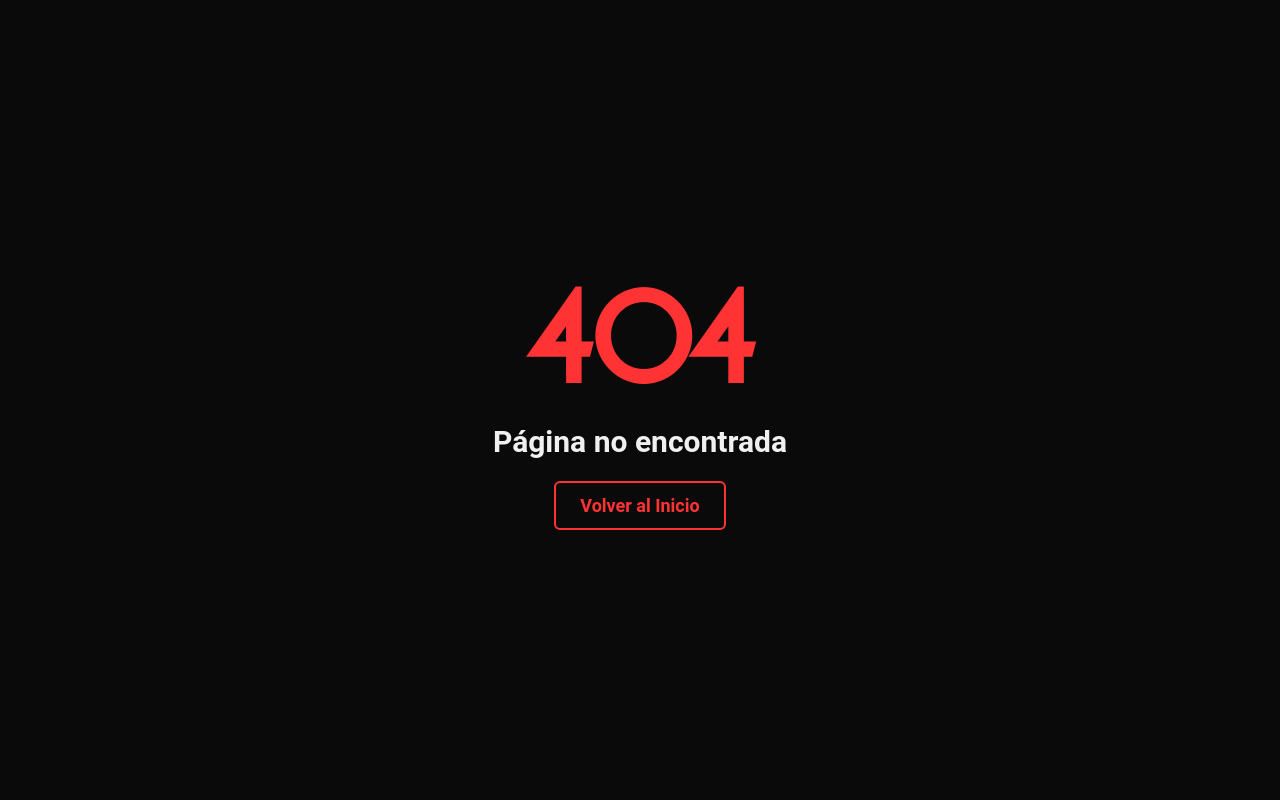
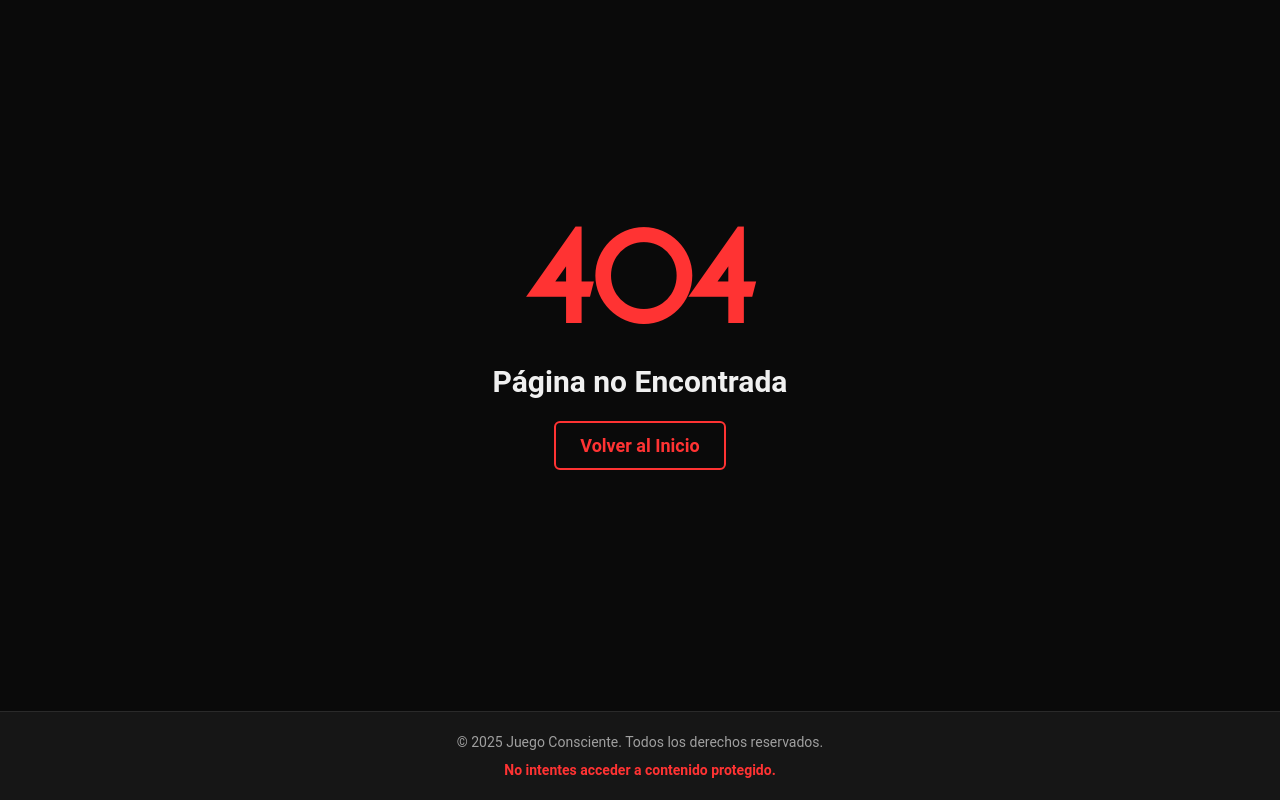
Before and after one commit to POLA-LCS/juego-consciente, a PHP site: page /app/views/errors/404.php in a window 1280 px wide. Run offline with PHP 8.4, Linux system fonts and the light colour scheme; some libraries are stand-ins or nearby versions; some web fonts are replaced.

Commit message:
prompt: Ahora haz que env/.htaccess redirija a error 403, esto es posible? como sería mejor hacerlo? - Hiciste que el footer quede raro, haz que quede abajo del todo y que error 404 también lo tenga y diga algo como "No intentes acceder forzadamente"

```diff
--- a/app/views/dashboard.php
+++ b/app/views/dashboard.php
@@ -14,10 +14,10 @@ if (!defined('ROOT_PATH')) {
     <script src="https://cdn.tailwindcss.com"></script>
     <link rel="stylesheet" href="/ludopatia/public/assets/css/main.css">
 </head>
-<body>
+<body class="flex flex-col min-h-screen">
     <?php include ROOT_PATH . 'app/views/partials/header.php'; ?>
     <?php include ROOT_PATH . 'app/views/partials/sidebar.php'; ?>
-    <?php /* include ROOT_PATH . 'app/views/partials/cheat_sidebar.php'; */ // Descomenta si tienes este archivo ?>
+    <?php /* include ROOT_PATH . 'app/views/partials/cheat_sidebar.php'; */ ?>
 
     <!-- Main Content -->
     <main class="p-6">
--- a/app/views/errors/404.php
+++ b/app/views/errors/404.php
@@ -1,25 +1,34 @@
+<?php
+// ¡IMPORTANTE! Esta página NO debe llamar a protect_page() para evitar bucles de redirección.
+?>
+<?php
+$footer_message = "No intentes acceder a contenido protegido.";
+?>
 <!DOCTYPE html>
 <html lang="es">
 <head>
     <meta charset="UTF-8">
     <meta name="viewport" content="width=device-width, initial-scale=1.0">
-    <title>Página no encontrada - Juego Consciente</title>
+    <title>Acceso Denegado - Juego Consciente</title>
     <script src="https://cdn.tailwindcss.com"></script>
     <link rel="stylesheet" href="/ludopatia/public/assets/css/main.css">
 </head>
-<body class="bg-[var(--color-background)] flex items-center justify-center min-h-screen">
+<body class="bg-[var(--color-background)] flex flex-col min-h-screen">
 
-    <div class="text-center">
+    <div class="text-center flex-1 flex items-center justify-center">
+        <div class="max-w-md">
             <h1 class="text-9xl font-bold text-[var(--color-primary)]" style="font-family: 'Grand Casino', sans-serif;">
                 404
             </h1>
             <p class="text-2xl md:text-3xl font-bold text-[var(--color-text-base)] mt-4 mb-8">
-            Página no encontrada
+                Página no Encontrada
             </p>
             <a href="/ludopatia/" class="btn py-3 px-6 rounded-md font-bold text-lg">
                 Volver al Inicio
             </a>
         </div>
+    </div>
 
+    <?php include ROOT_PATH . 'app/views/partials/footer.php'; ?>
 </body>
 </html>
--- a/app/views/games/blackjack.php
+++ b/app/views/games/blackjack.php
@@ -14,10 +14,10 @@ if (!defined('ROOT_PATH')) {
     <script src="https://cdn.tailwindcss.com"></script>
     <link rel="stylesheet" href="/ludopatia/public/assets/css/main.css">
 </head>
-<body>
+<body class="flex flex-col min-h-screen">
     <?php include ROOT_PATH . 'app/views/partials/header.php'; ?>
     <?php include ROOT_PATH . 'app/views/partials/sidebar.php'; ?>
-    <?php /* include ROOT_PATH . 'app/views/partials/cheat_sidebar.php'; */ // Descomenta si tienes este archivo ?>
+    <?php /* include ROOT_PATH . 'app/views/partials/cheat_sidebar.php'; */ ?>
 
     <main class="p-6">
         <div class="flex justify-between items-center mb-6">
--- a/app/views/info.php
+++ b/app/views/info.php
@@ -14,12 +14,11 @@ if (!defined('ROOT_PATH')) {
     <script src="https://cdn.tailwindcss.com"></script>
     <link rel="stylesheet" href="/ludopatia/public/assets/css/main.css">
 </head>
-<body>
+<body class="flex flex-col min-h-screen">
     <?php include ROOT_PATH . 'app/views/partials/header.php'; ?>
     <?php include ROOT_PATH . 'app/views/partials/sidebar.php'; ?>
 
-    <main class="p-6">
-        <!-- El botón de menú de usuario ahora está en el header -->
+    <main class="p-6 flex-1">
     <div class="max-w-4xl mx-auto">
         <div class="bg-[var(--color-surface)] border border-[var(--color-border)] p-6 rounded-lg shadow-lg mb-6">
             <h2 class="text-2xl font-bold mb-4 text-[var(--color-primary)]">¿Qué es la Ludopatía?</h2>
--- a/app/views/login.php
+++ b/app/views/login.php
@@ -14,7 +14,7 @@ if (!defined('ROOT_PATH')) {
     <script src="https://cdn.tailwindcss.com"></script>
     <link rel="stylesheet" href="/ludopatia/public/assets/css/main.css">
 </head>
-<body class="flex flex-col min-h-screen">
+<body class="bg-[var(--color-background)] flex flex-col min-h-screen">
     <?php include ROOT_PATH . 'app/views/partials/header_auth.php'; ?>
     <main class="flex items-center justify-center flex-1">
         <div class="bg-[var(--color-surface)] border border-[var(--color-border)] p-8 rounded-lg shadow-lg w-full max-w-md">
--- a/app/views/partials/footer.php
+++ b/app/views/partials/footer.php
@@ -5,9 +5,14 @@ if (!defined('ROOT_PATH')) {
     exit();
 }
 ?>
+<?php
+// Define el mensaje por defecto si no se ha pasado uno específico
+$default_footer_message = "Este sitio es una herramienta educativa para concienciar sobre la ludopatía. <span class=\"text-[var(--color-primary)]\">No promueve el juego real con dinero.</span>";
+$current_footer_message = isset($footer_message) ? "<span class=\"text-[var(--color-primary)]\">" . $footer_message . "</span>" : $default_footer_message;
+?>
 <footer class="bg-[var(--color-surface)] text-[var(--color-text-muted)] py-5 mt-8 border-t border-[var(--color-border)] text-sm">
     <div class="container mx-auto text-center px-4">
         <p>&copy; 2025 Juego Consciente. Todos los derechos reservados.</p>
-        <p class="mt-2 font-bold">Este sitio es una herramienta educativa para concienciar sobre la ludopatía. <span class="text-[var(--color-primary)]">No promueve el juego real con dinero.</span></p>
+        <p class="mt-2 font-bold"><?php echo $current_footer_message; ?></p>
     </div>
 </footer>
--- a/app/views/register.php
+++ b/app/views/register.php
@@ -14,7 +14,7 @@ if (!defined('ROOT_PATH')) {
     <script src="https://cdn.tailwindcss.com"></script>
     <link rel="stylesheet" href="/ludopatia/public/assets/css/main.css">
 </head>
-<body class="flex flex-col min-h-screen">
+<body class="bg-[var(--color-background)] flex flex-col min-h-screen">
     <?php include ROOT_PATH . 'app/views/partials/header_auth.php'; ?>
     <main class="flex items-center justify-center flex-1">
         <div class="bg-[var(--color-surface)] border border-[var(--color-border)] p-8 rounded-lg shadow-lg w-full max-w-md">
```
Also changed, not shown: app/views/errors/403.php (+9 -7 lines), app/views/partials/404.php (deleted), public/index.php (added), 1 other file. Lines whose indentation alone changed are shown as unchanged.
